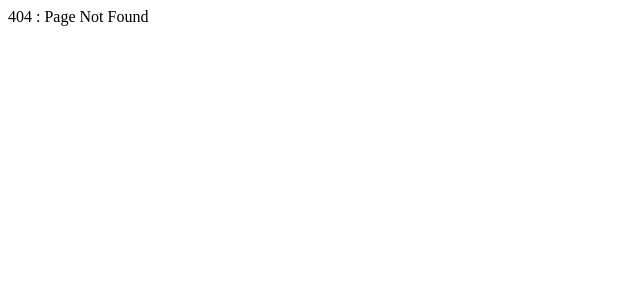
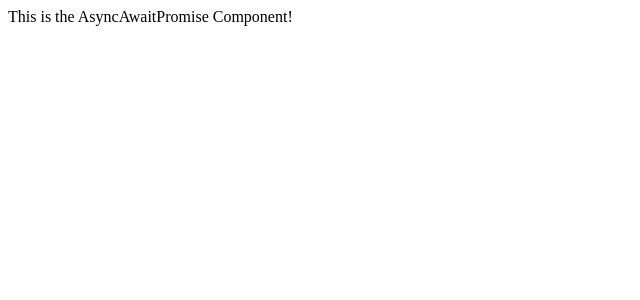
Before and after one commit to rebeccazhangnz/ReactLifeCyclePractice, a React (Create React App) app: page /AsyncAwaitPromise in a window 1280 px wide. Before the commit this address led to /404. Shown: the top 300 px of the page, without its empty margins (0-640 px from the left). Built offline with nearby package versions, Linux system fonts and the light colour scheme.

Commit message:
formatted files

```diff
--- a/src/App.js
+++ b/src/App.js
@@ -3,6 +3,7 @@ import { BrowserRouter, Route, Redirect, Switch } from 'react-router-dom';
 import LandingPage from './components/LandingPage';
 import { PageNotFound } from './components/sharedComponent';
 import ReactLifeCycleCounter from './components/ReactLifeCycleCounter';
+import AsyncAwaitPromise from './components/AsyncAwaitPromise';
 
 class App extends React.Component {
     render() {
@@ -11,6 +12,7 @@ class App extends React.Component {
                 <Switch>
                     <Route exact path="/" component={LandingPage} />
                     <Route exact path="/ReactLifeCycleCounter" component={ReactLifeCycleCounter} />
+                    <Route exact path="/AsyncAwaitPromise" component={AsyncAwaitPromise} />
                     <Route exact path="/404" component={PageNotFound} />
                     <Redirect to="/404" />
                 </Switch>
--- /dev/null
+++ b/src/components/AsyncAwaitPromise/AsyncAwaitPromise.js
@@ -0,0 +1,7 @@
+import React from 'react';
+
+const AsyncAwaitPromise = () => {
+    return <div>This is the AsyncAwaitPromise Component!</div>;
+};
+
+export default AsyncAwaitPromise;
--- /dev/null
+++ b/src/components/AsyncAwaitPromise/index.js
@@ -0,0 +1 @@
+export { default } from './AsyncAwaitPromise';
--- a/src/components/ReactLifeCycleCounter/Counter/Counter.js
+++ b/src/components/ReactLifeCycleCounter/Counter/Counter.js
@@ -3,7 +3,7 @@ import React from 'react';
 //this is an example component which used to triggered componentDidCatch
 const ErrorComponent = () => {
     return new Error('This component failed');
-}
+};
 
 class Counter extends React.Component {
     //constructor takes props as its object
--- a/src/components/ReactLifeCycleCounter/ErrorBoundry/ErrorBoundry.js
+++ b/src/components/ReactLifeCycleCounter/ErrorBoundry/ErrorBoundry.js
@@ -1,7 +1,6 @@
 import React from 'react';
 
 class ErrorBoundry extends React.Component {
-
     componentDidMount() {
         this.setState({ hasError: false });
     }
--- a/src/components/ReactLifeCycleCounter/ErrorBoundry/index.js
+++ b/src/components/ReactLifeCycleCounter/ErrorBoundry/index.js
@@ -1 +1 @@
-export { default } from './ErrorBoundry'
+export { default } from './ErrorBoundry';
--- a/src/components/ReactLifeCycleCounter/index.js
+++ b/src/components/ReactLifeCycleCounter/index.js
@@ -1 +1 @@
-export { default } from './ReactLifeCycleCounter'
+export { default } from './ReactLifeCycleCounter';
```
